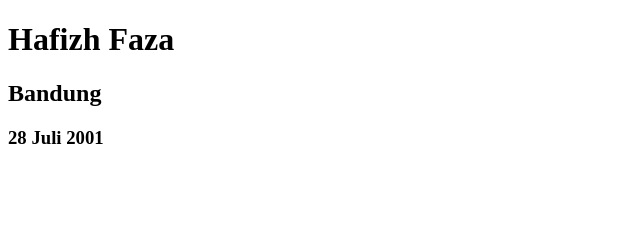
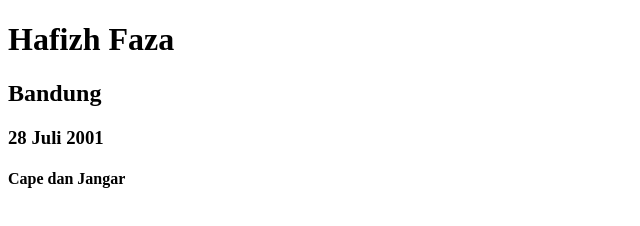
Before and after one commit to HafizhFaza/Latihan_GIT_Individu, a plain HTML site: page index.html in a window 1280 px wide. Shown: the whole page, without its empty margins (0-640 px from the left). Drawn offline with Linux system fonts and the light colour scheme.

Commit message:
add jangar

```diff
--- a/index.html
+++ b/index.html
@@ -11,6 +11,7 @@
         <h1>Hafizh Faza</h1>
         <h2>Bandung</h2>
         <h3>28 Juli 2001</h3>
+        <h4>Cape dan Jangar</h4>
     </div>
 </body>
 </html>
```
